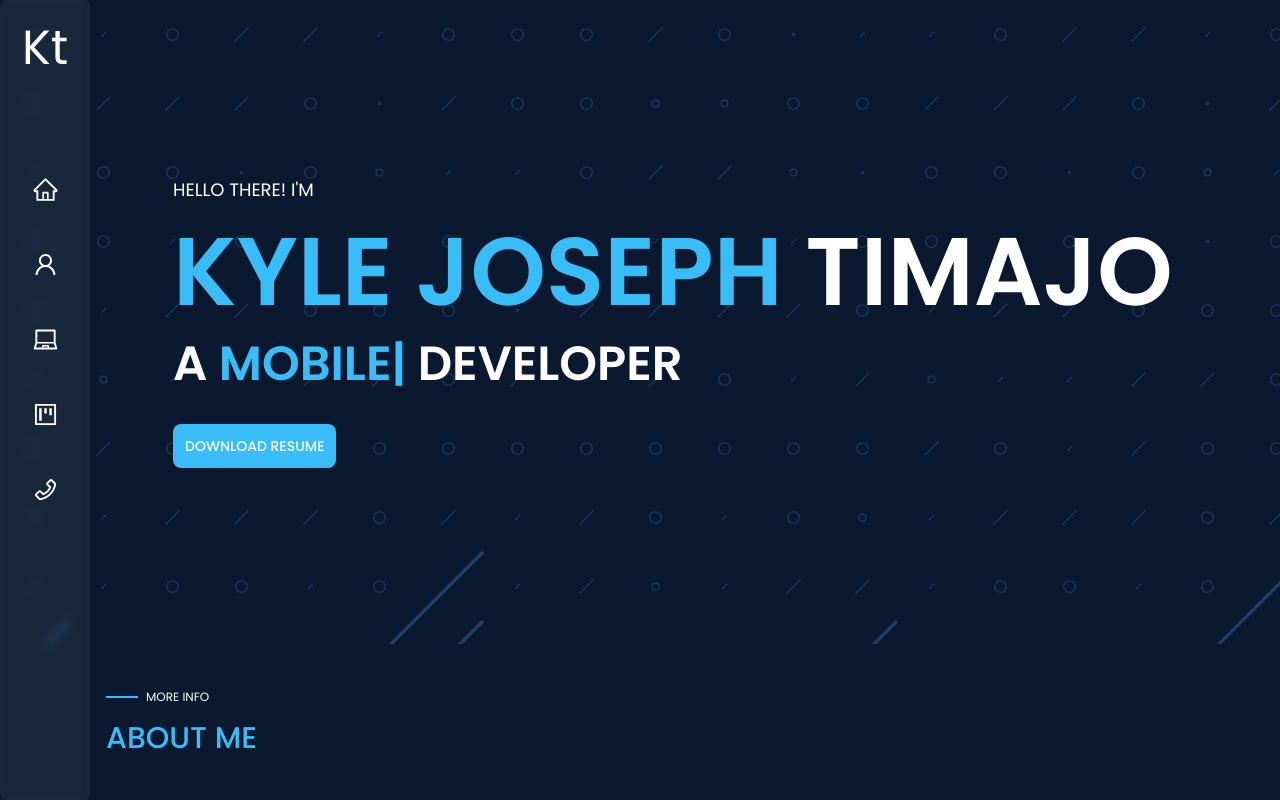
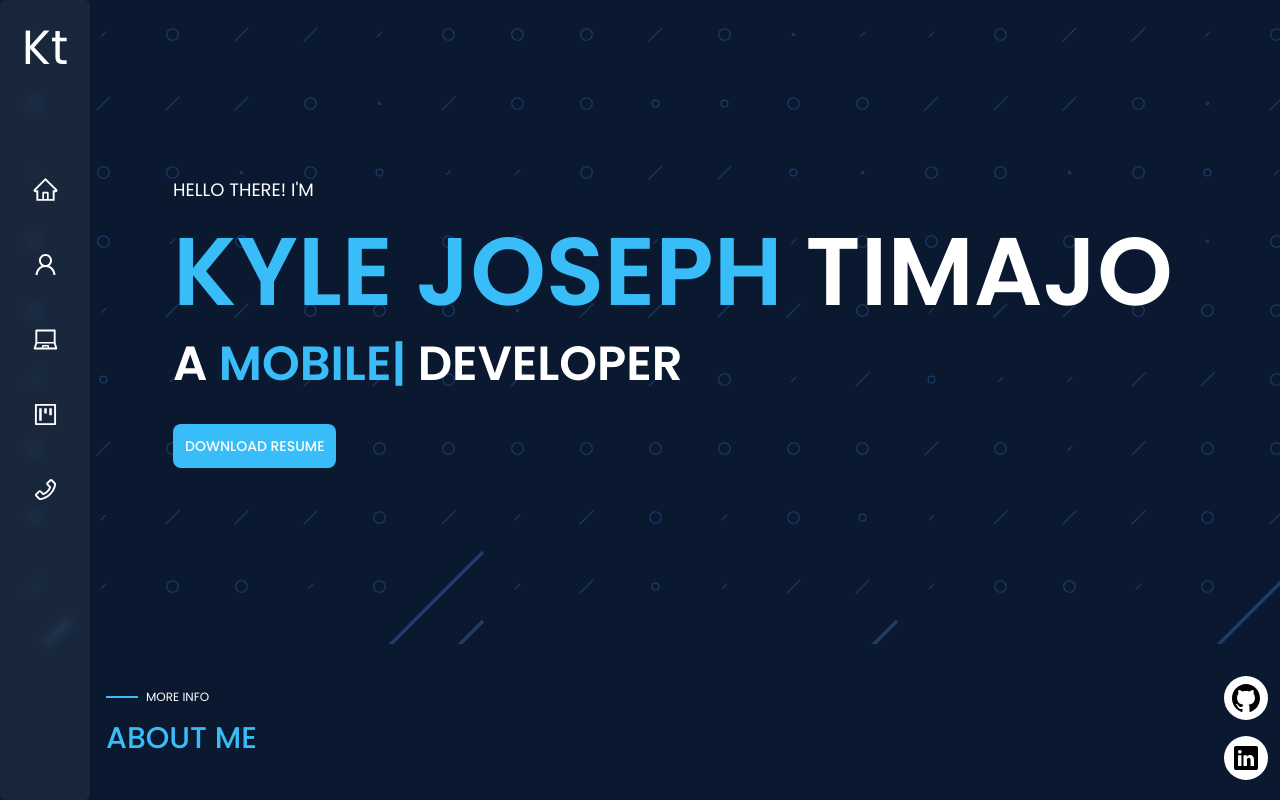
Before and after one commit to kyshr/kyshr.github.io, a React (Vite) app: page / in a window 1280 px wide. Shown: the top 800 px of the page. Built offline with nearby package versions, Linux system fonts and the light colour scheme.

Commit message:
feat: add github and linkedin floating buttons

```diff
--- /dev/null
+++ b/src/components/floating-buttons.tsx
@@ -0,0 +1,29 @@
+import React from "react";
+import { IoLogoGithub, IoLogoLinkedin } from "react-icons/io";
+
+const FloatingButtons = () => {
+  return (
+    <div className="space-y-4">
+      <div>
+        <a title="github" href="https://github.com/kyshr" target="_blank" rel="noopener noreferrer">
+          <div className="w-11 h-11 flex items-center justify-center bg-white rounded-full p-1.5">
+            <IoLogoGithub size={32} />
+          </div>
+        </a>
+      </div>
+      <div>
+        <a
+          title="linkedin"
+          href="https://www.linkedin.com/in/kyle-joseph-timajo-959b95233/"
+          target="_blank"
+          rel="noopener noreferrer">
+          <div className="w-11 h-11 flex items-center justify-center bg-white rounded-full p-1.5">
+            <IoLogoLinkedin size={32} />
+          </div>
+        </a>
+      </div>
+    </div>
+  );
+};
+
+export default FloatingButtons;
--- a/src/components/layout.jsx
+++ b/src/components/layout.jsx
@@ -1,12 +1,16 @@
+import FloatingButtons from "./floating-buttons";
 import Sidebar from "./sidebar";
 import SidebarMobile from "./sidebar-mobile";
 
 const Layout = ({ children }) => {
   return (
-        <div>
+    <div className="relative">
       <Sidebar />
       <SidebarMobile />
       {children}
+      <div className="fixed bottom-5 right-3 cursor-pointer">
+        <FloatingButtons />
+      </div>
     </div>
   );
 };
```
Also changed, not shown: 2 other files (tests, documents, lock files or other folders). Lines whose indentation alone changed are shown as unchanged.
